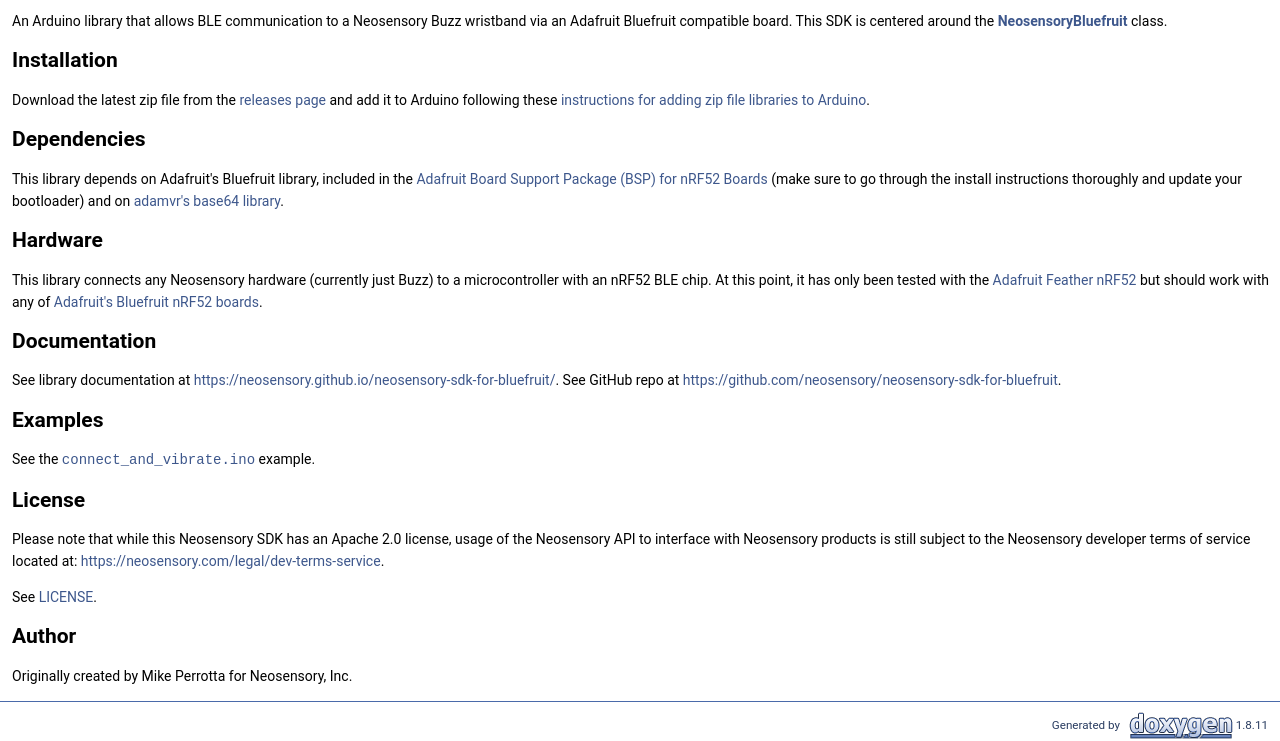
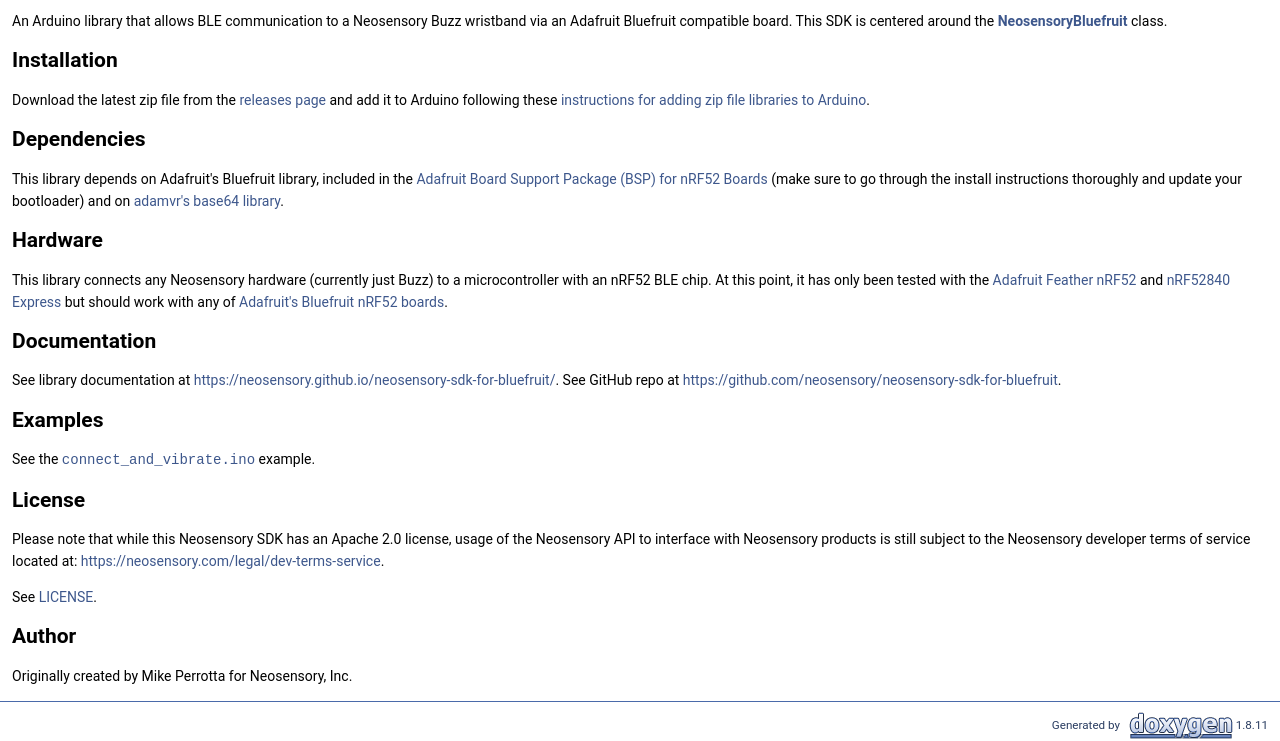
Before and after one commit to neosensory/neosensory-sdk-for-bluefruit, a plain HTML site: page index.html in a window 1280 px wide. Shown: the part 156-897 px from the top of the page. Drawn offline with Linux system fonts and the light colour scheme.

Commit message:
Deploy neosensory/neosensory-sdk-for-bluefruit to github.com/neosensory/neosensory-sdk-for-bluefruit.git:gh-pages

```diff
--- a/index.html
+++ b/index.html
@@ -84,7 +84,7 @@ var searchBox = new SearchBox("searchBox", "search",false,'Search');
 <h2>Dependencies</h2>
 <p>This library depends on Adafruit's Bluefruit library, included in the <a href="https://github.com/adafruit/Adafruit_nRF52_Arduino#bsp-installation">Adafruit Board Support Package (BSP) for nRF52 Boards</a> (make sure to go through the install instructions thoroughly and update your bootloader) and on <a href="https://github.com/adamvr/arduino-base64">adamvr's base64 library</a>.</p>
 <h2>Hardware</h2>
-<p>This library connects any Neosensory hardware (currently just Buzz) to a microcontroller with an nRF52 BLE chip. At this point, it has only been tested with the <a href="https://www.adafruit.com/product/3406">Adafruit Feather nRF52</a> but should work with any of <a href="https://github.com/adafruit/Adafruit_nRF52_Arduino#arduino-core-for-adafruit-bluefruit-nrf52-boards">Adafruit's Bluefruit nRF52 boards</a>.</p>
+<p>This library connects any Neosensory hardware (currently just Buzz) to a microcontroller with an nRF52 BLE chip. At this point, it has only been tested with the <a href="https://www.adafruit.com/product/3406">Adafruit Feather nRF52</a> and <a href="https://www.adafruit.com/product/4062">nRF52840 Express</a> but should work with any of <a href="https://github.com/adafruit/Adafruit_nRF52_Arduino#arduino-core-for-adafruit-bluefruit-nrf52-boards">Adafruit's Bluefruit nRF52 boards</a>.</p>
 <h2>Documentation</h2>
 <p>See library documentation at <a href="https://neosensory.github.io/neosensory-sdk-for-bluefruit/">https://neosensory.github.io/neosensory-sdk-for-bluefruit/</a>. See GitHub repo at <a href="https://github.com/neosensory/neosensory-sdk-for-bluefruit">https://github.com/neosensory/neosensory-sdk-for-bluefruit</a>.</p>
 <h2>Examples</h2>
```
Also changed, not shown: 1 other file.
